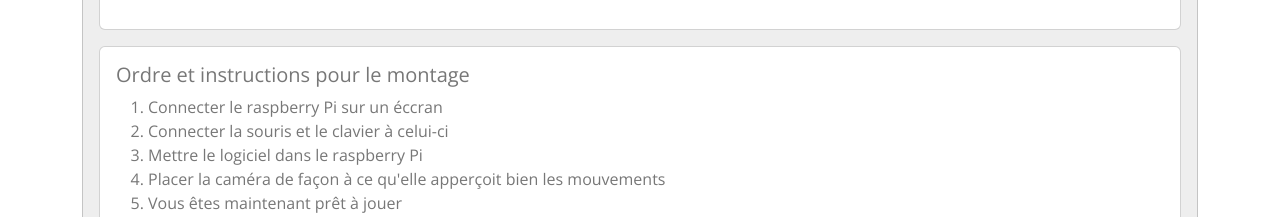
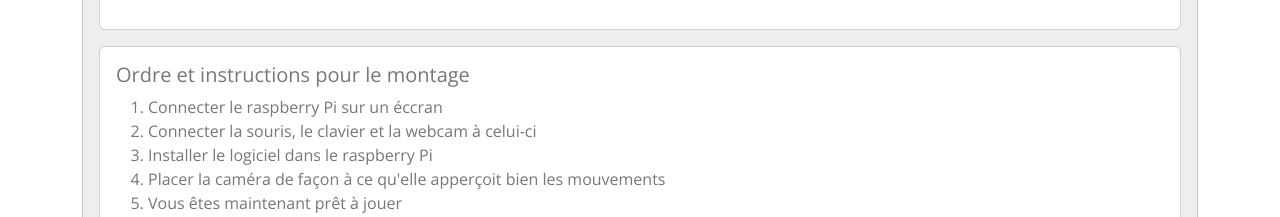
Before and after one commit to arksyy/minedrop, a plain HTML site: page index.html in a window 1280 px wide. Shown: the part 6187-6404 px from the top of the page. Drawn offline with nearby package versions, Linux system fonts and the light colour scheme.

Commit message:
Finalisation

```diff
--- a/index.html
+++ b/index.html
@@ -563,8 +563,8 @@
                   </h5>
                   <ol>
                     <li>Connecter le raspberry Pi sur un éccran</li>
-                    <li>Connecter la souris et le clavier à celui-ci</li>
-                    <li>Mettre le logiciel dans le raspberry Pi</li>
+                    <li>Connecter la souris, le clavier et la webcam à celui-ci</li>
+                    <li>Installer le logiciel dans le raspberry Pi</li>
                     <li>Placer la caméra de façon à ce qu'elle apperçoit bien les mouvements</li>
                     <li>Vous êtes maintenant prêt à jouer</li>
                   </ol>
```
